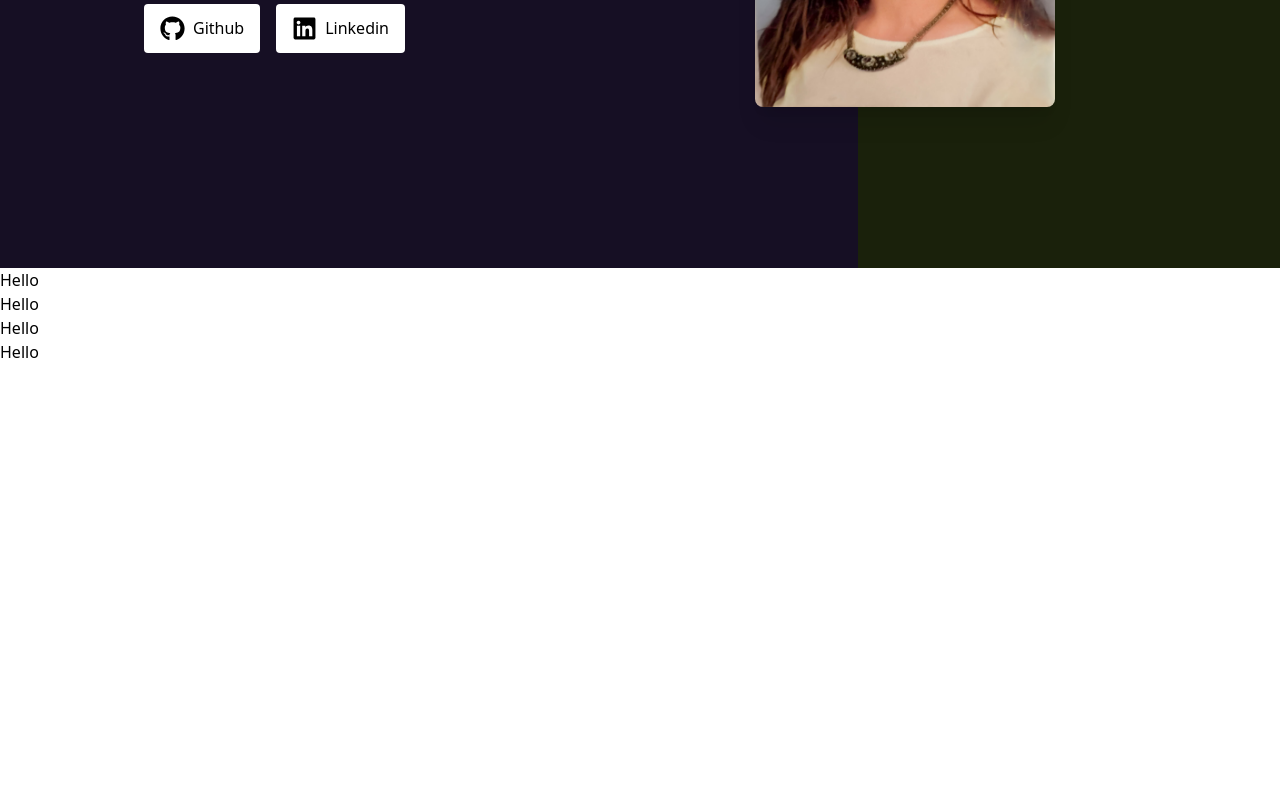
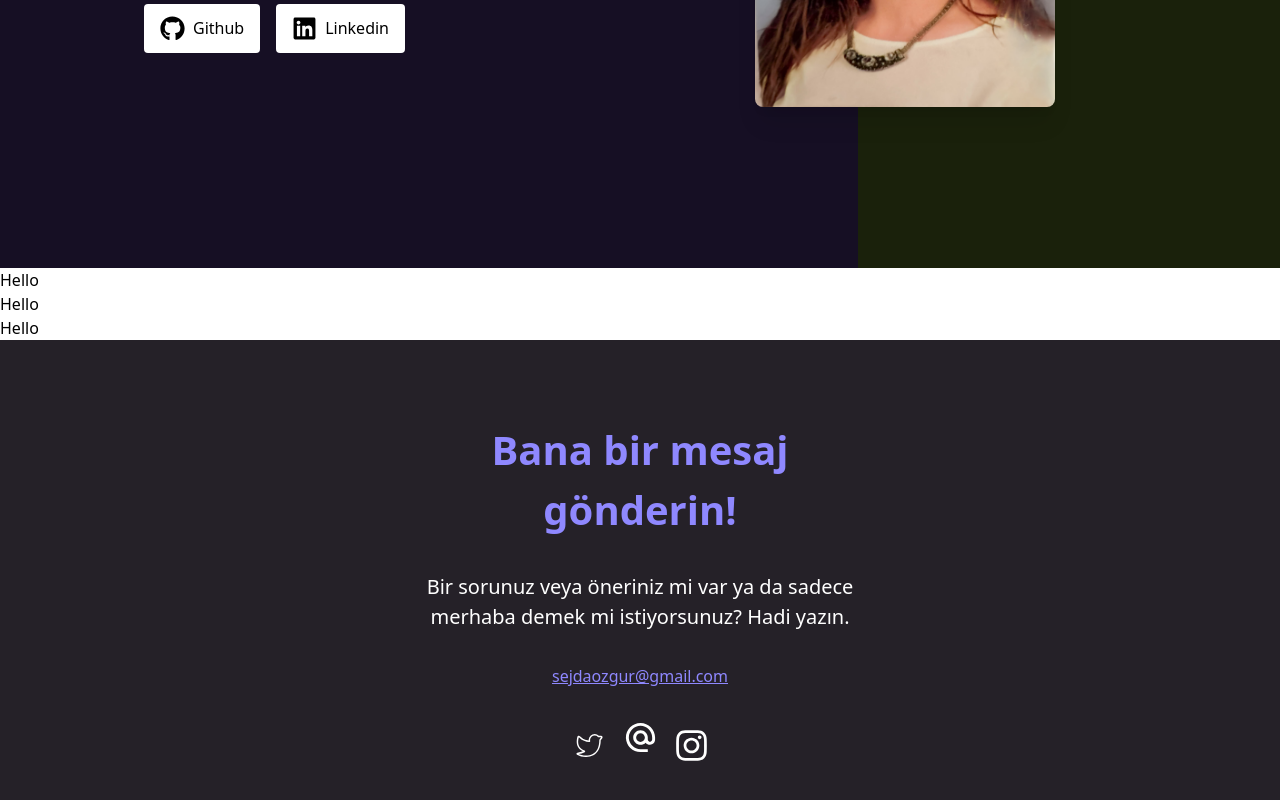
Before and after one commit to sejda1/Frontend-Challange, a React (Vite) app: page / in a window 1280 px wide. Shown: the part 532-1332 px from the top of the page. Before the commit the page ends 896 px from the top, so only its background shows below. Built offline with nearby package versions, Linux system fonts and the light colour scheme.

Commit message:
footer componenti olusturuldu

```diff
--- a/src/components/Footer.jsx
+++ b/src/components/Footer.jsx
@@ -1,7 +1,50 @@
-export default function Footer () {
-    return (
-        <>
-        <p>Hello</p>
-        </>
-    )
+import { CiTwitter } from "react-icons/ci";
+import { MdAlternateEmail } from "react-icons/md";
+import { FaInstagram } from "react-icons/fa";
+import { useLanguage } from "../contexts/LanguageContext";
+import { useDarkMode } from "../contexts/DarkModeContext";
+
+function Footer() {
+  const { darkMode } = useDarkMode();
+  const { toggleLanguage } = useLanguage();
+
+  return (
+    <footer className="bg-[#F9F9F9] dark:bg-[#252128] flex justify-center">
+      <div className="flex flex-col items-center justify-center p-20 gap-8 w-full md:w-1/2 text-center">
+        <h1 className="font-[700] text-[40px] text-center w-80 md:w-144 text-[#4731D3] dark:text-[#8F88FF]">
+          {toggleLanguage("footer").heading1}
+        </h1>
+        <p className="text-[20px] dark:text-white">
+          {toggleLanguage("footer").heading2}
+        </p>
+        <a
+          className="text-[#4731D3] dark:text-[#8F88FF] underline"
+          href={`mailto:${toggleLanguage("footer").email || "sejdaozgur@gmail.com"}`}
+        >
+          {toggleLanguage("footer").email || "sejdaozgur@gmail.com"}
+        </a>
+        <div className="flex text-lg gap-2">
+          <a
+            className="flex gap-2 items-center w-full p-2 rounded-xl hover:text-white"
+            href="https://www.twitter.com/sejdaozgurficici/"
+          >
+            <CiTwitter color={darkMode ? "white" : "#4731D3"} size={35} />
+          </a>
+          <a
+            href={`mailto:${toggleLanguage("footer").email || "sejdaozgur@gmail.com"}`}
+          >
+            <MdAlternateEmail color={darkMode ? "white" : "#4731D3"} size={35} />
+          </a>
+          <a
+            className="flex gap-2 items-center w-full justify-between p-2 rounded-xl hover:text-white"
+            href="https://www.instagram.com/sejdaozgurficici/"
+          >
+            <FaInstagram size={35} color={darkMode ? "white" : "#4731D3"} />
+          </a>
+        </div>
+      </div>
+    </footer>
+  );
 }
+
+export default Footer;
--- a/src/components/Hero.jsx
+++ b/src/components/Hero.jsx
@@ -30,13 +30,13 @@ function Hero() {
             </p>
             <div className="mt-8 flex flex-col md:flex-row gap-4">
               <a
-                href={toggleLanguage("githubLink")}
+                href={toggleLanguage("hero").githubLink}
                 className="bg-white flex items-center gap-2 text-black py-3 px-4 rounded hover:bg-black hover:text-white"
               >
                 <FaGithub size={25} /> Github
               </a>
               <a
-                href={toggleLanguage("linkedinLink")}
+                href={toggleLanguage("hero").linedinLink}
                 className="bg-white flex items-center gap-2 text-black py-3 px-4 rounded hover:bg-blue-600 hover:text-white"
               >
                 <FaLinkedin size={25} /> Linkedin
--- a/src/contexts/LanguageContext.jsx
+++ b/src/contexts/LanguageContext.jsx
@@ -11,8 +11,10 @@ export function LanguageProvider({ children }) {
 
   const toggleLanguage = (key) => {
     const translate = language === "tr" ? TR_LANG : EN_LANG;
+    console.log('toggleLanguage key:', key, 'translation:', translate[key]);  // Debugging line
     return translate[key] || key;
   };
+
 
 
   return (
--- a/src/data/dataEng.json
+++ b/src/data/dataEng.json
@@ -51,11 +51,12 @@
             "desc": "I developed an application using React and Redux that features a movie list. Users can view the available movies in the list, add new movies, mark movies as favorites, or remove previously added movies from their favorites. Redux plays a central role in managing the application state, ensuring consistency and easy access to information such as the list of favorite movies and the overall movie list. This structure allows users to interact with the application intuitively and efficiently.",
             "technologies": ["React", "Render", "Redux", "Axios", "Router"]
           }
-        ],
+        ]
+      },
         "footer": {
           "heading1": "Send me a message!",
           "heading2": "Got a question or proposal, or just want to say hello? Go ahead.",
           "email": "sejdaozgur@gmail.com"
         }
-      }
+
     }
--- a/src/data/dataTr.json
+++ b/src/data/dataTr.json
@@ -51,11 +51,12 @@
           "desc": "React ve Redux kullanarak bir film listesi uygulaması geliştirdim. Kullanıcılar, mevcut filmleri görüntüleyebilir, yeni filmler ekleyebilir, filmleri favori olarak işaretleyebilir veya favorilerden kaldırabilir. Redux, uygulama durumunun yönetiminde merkezi bir rol oynar, favori filmler ve genel film listesi gibi bilgilerin tutarlı ve erişilebilir olmasını sağlar. Bu yapı, kullanıcıların uygulama ile sezgisel ve hızlı bir şekilde etkileşim kurmasına olanak tanır.",
           "technologies": ["React", "Render", "Redux", "Axios", "Router"]
         }
-      ],
+      ]
+    },
       "footer": {
         "heading1": "Bana bir mesaj gönderin!",
         "heading2": "Bir sorunuz veya öneriniz mi var ya da sadece merhaba demek mi istiyorsunuz? Hadi yazın.",
         "email": "sejdaozgur@gmail.com"
       }
-    }
+
 }
--- a/tailwind.config.js
+++ b/tailwind.config.js
@@ -1,5 +1,6 @@
 /** @type {import('tailwindcss').Config} */
 export default {
+  darkMode: 'class',
   content: [ "./index.html",
     "./src/**/*.{js,ts,jsx,tsx}",],
   theme: {
```
